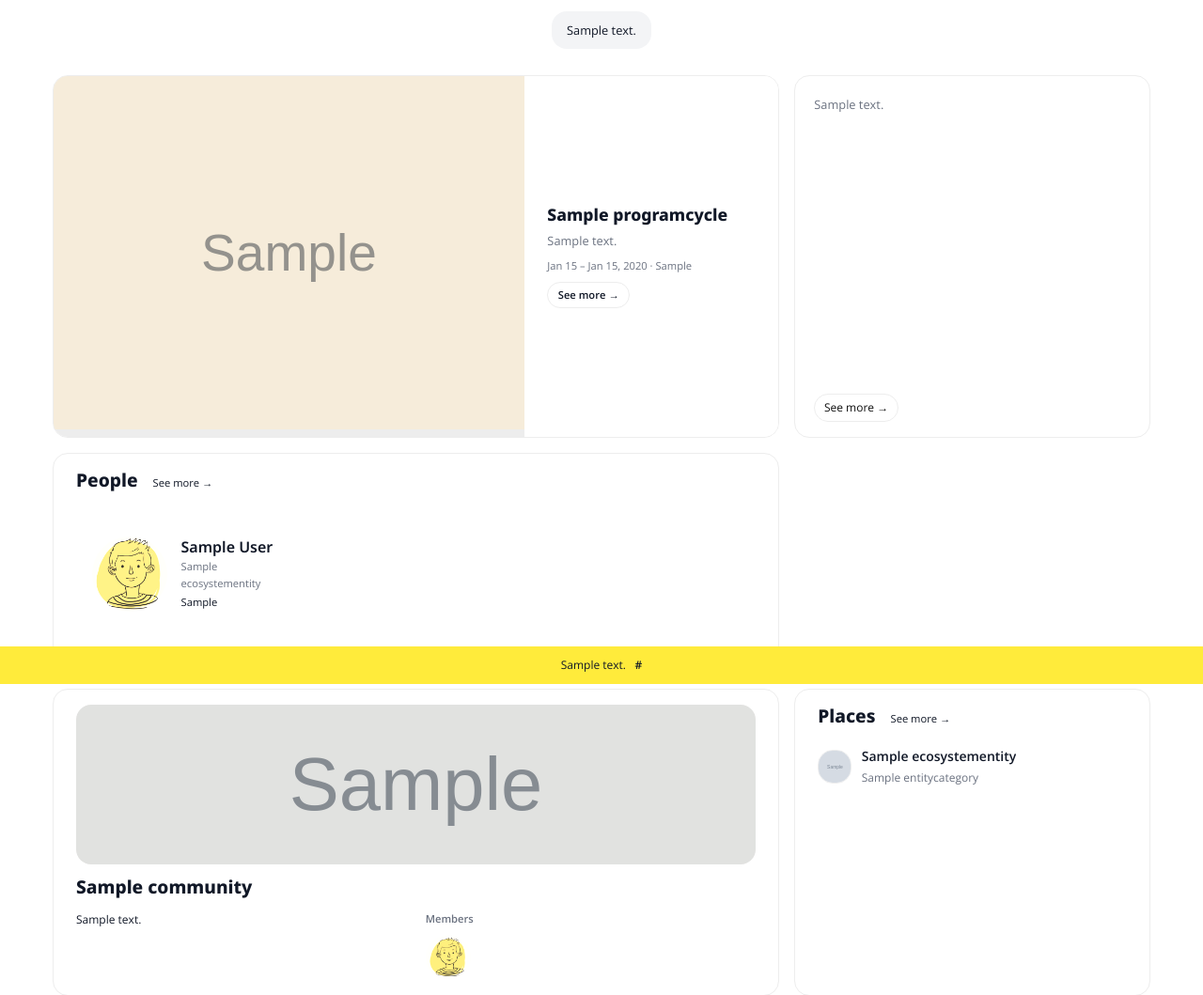
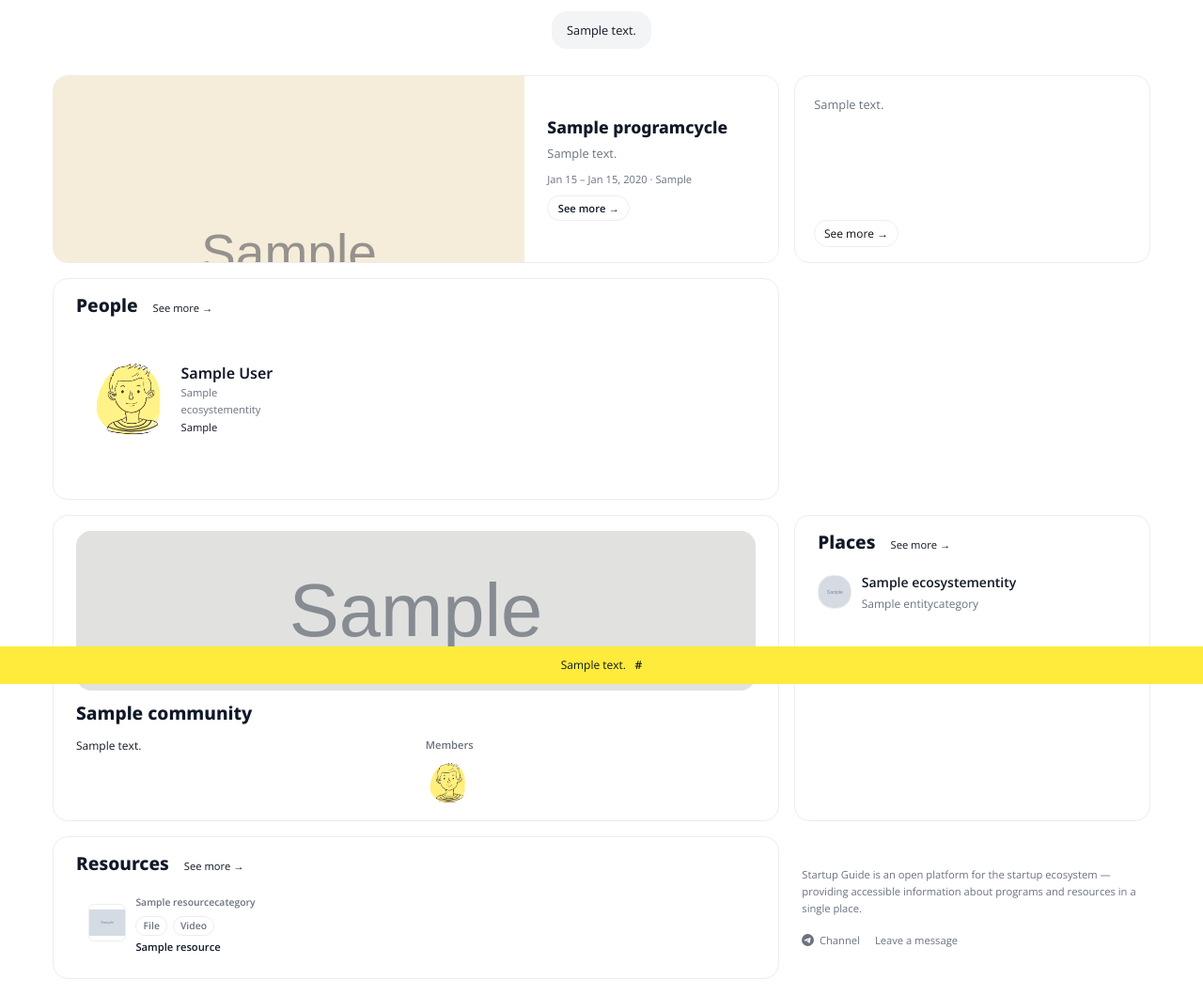
Before and after one commit to bunyodkh/startupguide, a Django app: page /en/ in a window 1280 px wide. Shown: the part 72-1131 px from the top of the page at 94% size. Run offline with Django 5.2, Linux system fonts and the light colour scheme; tables that the repository leaves empty hold one stand-in row (values such as "Sample post"); grey boxes marked "Sample" are stand-in pictures.

Commit message:
fix2 featured img

```diff
--- a/assets/styles.css
+++ b/assets/styles.css
@@ -2032,8 +2032,8 @@ form.htmx-request .btn-primary { opacity: 0.7; cursor: not-allowed; }
 .featured-block {
     display: grid;
     grid-template-columns: 65% 35%;
-    /* height: 200px; */
-    height: fit-content;
+    height: 200px;
+    /* height: fit-content; */
     border-radius: var(--radius-soft);
     overflow: hidden;
     border: 1px solid var(--border-color);
```
